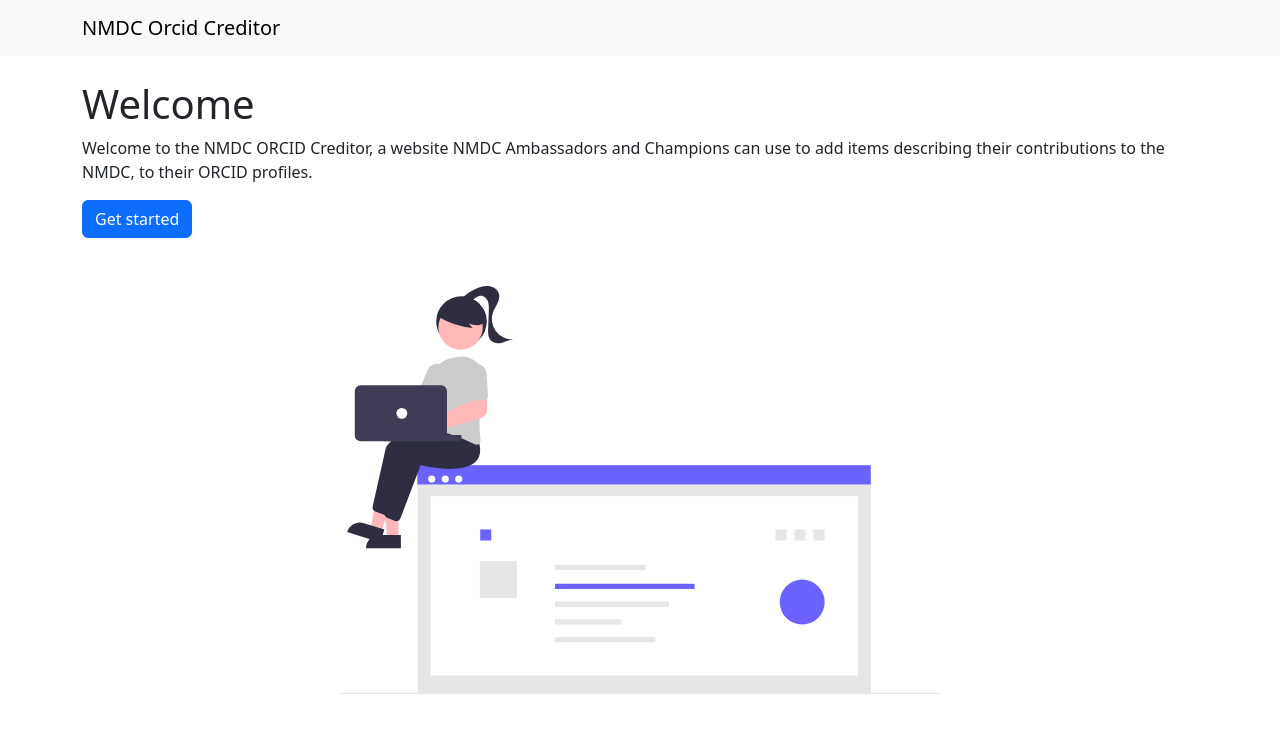
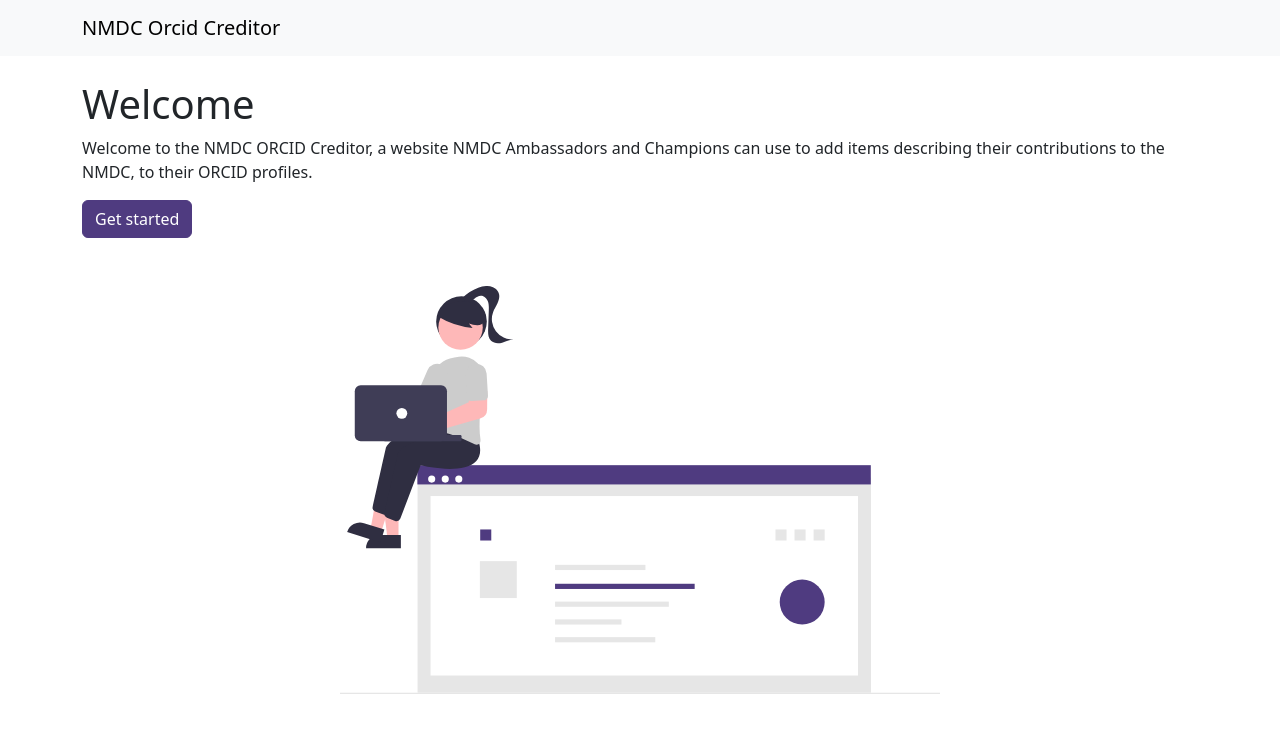
Before and after one commit to microbiomedata/nmdc-orcid-creditor, a FastAPI app: page / in a window 1280 px wide. Shown: the top 733 px of the page. Run offline with FastAPI, Linux system fonts and the light colour scheme.

Commit message:
Customize color palette of Bootstrap and illustration

```diff
--- a/nmdc_orcid_creditor/templates/base.html.jinja
+++ b/nmdc_orcid_creditor/templates/base.html.jinja
@@ -10,11 +10,30 @@
               content="Web app NMDC team members use to credit ambassadors and champions via ORCID" />
         <meta name="author" content="National Microbiome Data Collaborative" />
         <meta name="keywords" content="orcid,credit,nmdc,champion,ambassador" />
-        <!-- Bootstrap CSS (from a CDN). -->
+        <!-- Load Bootstrap CSS from a CDN.
+             Reference: https://www.bootstrapcdn.com/ -->
         <link rel="stylesheet"
               href="https://cdn.jsdelivr.net/npm/bootstrap@5.3.3/dist/css/bootstrap.min.css"
               integrity="sha384-QWTKZyjpPEjISv5WaRU9OFeRpok6YctnYmDr5pNlyT2bRjXh0JMhjY6hW+ALEwIH"
               crossorigin="anonymous">
+        <!-- Customize values of theme variables used by Bootstrap.
+             References:
+             - https://getbootstrap.com/docs/5.3/customize/css-variables/#root-variables
+             - https://developer.mozilla.org/en-US/docs/Web/CSS/color_value/hsl -->
+        <style>
+            :root {
+                --bs-primary: #4f3b80;
+                --bs-secondary: #00aae7;
+            }
+            .btn-primary {
+                --bs-btn-bg: var(--bs-primary);
+                --bs-btn-border-color: var(--bs-primary);
+                --bs-btn-hover-bg: hsl(from var(--bs-primary) h s calc(l - 5));
+                --bs-btn-hover-border-color: hsl(from var(--bs-primary) h s calc(l - 5));
+                --bs-btn-active-bg: hsl(from var(--bs-primary) h s calc(l - 10));
+                --bs-btn-active-border-color: hsl(from var(--bs-primary) h s calc(l - 10));
+            }
+        </style>
     </head>
     <body>
         <nav class="navbar bg-body-tertiary">
```
Also changed, not shown: README.md, static/undraw_online_resume_re_ru7s.svg.
